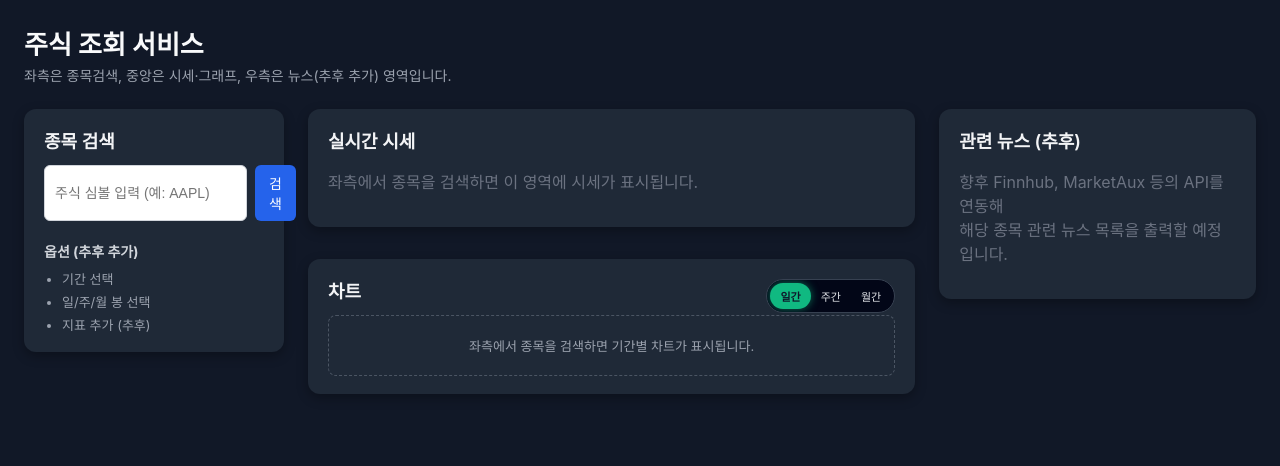
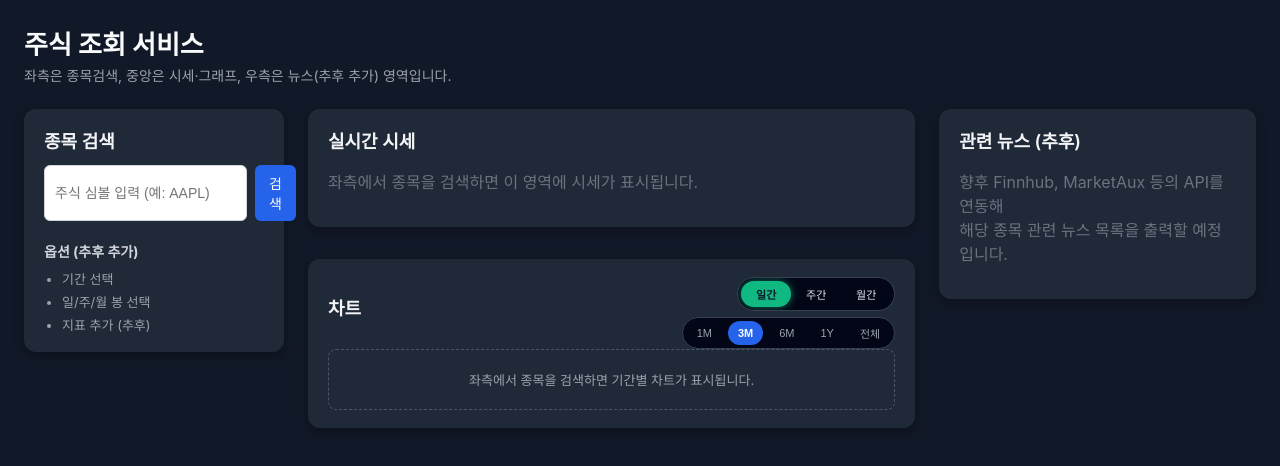
Before and after one commit to Jywan/stock-app, a React (Vite) app in the folder frontend/: page / in a window 1280 px wide. Shown: the top 466 px of the page. Built offline with nearby package versions, Linux system fonts and the light colour scheme.

Commit message:
차트 내 상세 기간 스크립트 추가

```diff
--- /dev/null
+++ b/frontend/src/components/StockChartPanel/StockChartPanel.css
@@ -0,0 +1,112 @@
+/* ============================
+   차트 패널 헤더
+   ============================ */
+   .panel-header-row {
+    display: flex;
+    justify-content: space-between;
+    align-items: center;
+    gap: 12px;
+}
+
+/* 타임프레임 + 기간 필터 묶음 */
+.chart-header-controls {
+    display: flex;
+    flex-direction: column;
+    align-items: flex-end;
+    gap: 6px;
+}
+
+/* ============================
+   타임프레임 토글 (일간/주간/월간)
+   ============================ */
+.timeframe-toggle {
+    position: relative;
+    display: inline-flex;
+    background-color: #020617;
+    padding: 3px;
+    border-radius: 999px;
+    border: 1px solid #374151;
+    overflow: hidden;
+    min-width: 150px;
+}
+
+.timeframe-indicator {
+    position: absolute;
+    top: 3px;
+    bottom: 3px;
+    left: 3px;
+    width: calc((100% - 6px) / 3);
+    border-radius: 999px;
+    background-color: #10b981;
+    box-shadow: 0 0 8px rgba(16,185,129,0.6);
+    transition: transform 0.25s ease;
+    z-index: 0;
+}
+
+/* 상태별 indicator 위치 */
+.timeframe-toggle.timeframe-daily .timeframe-indicator { transform: translateX(0); }
+.timeframe-toggle.timeframe-weekly .timeframe-indicator { transform: translateX(100%); }
+.timeframe-toggle.timeframe-monthly .timeframe-indicator { transform: translateX(200%); }
+
+.tf-btn {
+    position: relative;
+    z-index: 1;
+    flex: 1;
+    border: none;
+    padding: 5px 10px;
+    font-size: 11px;
+    background: transparent;
+    border-radius: 999px;
+    color: #e5e7eb;
+    cursor: pointer;
+    white-space: nowrap;
+}
+
+.tf-btn.active {
+    color: #0f172a;
+    font-weight: 600;
+}
+
+/* ============================
+   기간 필터 토글 (1M/3M/6M/1Y/ALL)
+   ============================ */
+.range-toggle {
+    display: inline-flex;
+    gap: 6px;
+    background-color: #020617;
+    padding: 3px 4px;
+    border-radius: 999px;
+    border: 1px solid #374151;
+}
+
+.range-btn {
+    border: none;
+    padding: 4px 10px;
+    font-size: 11px;
+    border-radius: 999px;
+    background: transparent;
+    color: #9ca3af;
+    cursor: pointer;
+    transition: background-color 0.15s ease, color 0.15s ease;
+}
+
+.range-btn:hover:not(.active) {
+    background-color: #1f2937;
+    color: #e5e7eb;
+}
+
+.range-btn.active {
+    background-color: #2563eb;
+    color: #f9fafb;
+    font-weight: 600;
+}
+
+/* fade-in for chart */
+.fade-in {
+    animation: fade-in-up 0.25s ease-out;
+}
+
+@keyframes fade-in-up {
+    from { opacity: 0; transform: translateY(6px); }
+    to   { opacity: 1; transform: translateY(0); }
+}
--- a/frontend/src/components/StockChartPanel/StockChartPanel.tsx
+++ b/frontend/src/components/StockChartPanel/StockChartPanel.tsx
@@ -1,6 +1,10 @@
+import { useState, useMemo } from "react";
 import StockChart from "../StockChart/StockChart";
 import type { DailyCandle } from "../../types/StockTypes";
 import type { Timeframe } from "../../api/StockApi";
+import "./StockChartPanel.css";
+
+type RangeOption = "1M" | "3M" | "6M" | "1Y" | "ALL";
 
 interface Props {
     symbol: string | null;
@@ -10,44 +14,122 @@ interface Props {
     onChangeTimeframe: (next: Timeframe) => void;
 }
 
-function StockChartPanel({symbol, daily, timeframe, loading, onChangeTimeframe,}: Props) {
+function StockChartPanel({
+    symbol,
+    daily,
+    timeframe,
+    loading,
+    onChangeTimeframe,
+}: Props) {
+    const [range, setRange] = useState<RangeOption>("3M");
+
+    // 기간 필터 적용
+    const filteredData = useMemo(() => {
+        if (!daily || daily.length === 0) return [];
+
+        if (range === "ALL") return daily;
+
+        const now = new Date();
+        const days =
+            range === "1M" ? 30 :
+            range === "3M" ? 90 :
+            range === "6M" ? 180 :
+            365;
+
+        const cutoff = new Date(now.getTime() - days * 24 * 60 * 60 * 1000);
+
+        return daily.filter(candle => {
+            const d = new Date(candle.date);
+            return d >= cutoff;
+        });
+    }, [daily, range]);
+
     return (
         <div className="panel" style={{ marginTop: 16 }}>
             <div className="panel-header-row">
                 <h2 className="panel-title">차트</h2>
+
+                <div className="chart-header-controls">
+                    {/* === 타임프레임 토글 === */}
                     <div className={`timeframe-toggle timeframe-${timeframe.toLowerCase()}`}>
                         <div className="timeframe-indicator" />
-                            <button className={`tf-btn ${timeframe === "DAILY" ? "active" : ""}`}
+
+                        <button
+                            className={`tf-btn ${timeframe === "DAILY" ? "active" : ""}`}
                             onClick={() => onChangeTimeframe("DAILY")}
                             disabled={loading}
                         >
                             일간
                         </button>
-                            <button className={`tf-btn ${timeframe === "WEEKLY" ? "active" : ""}`}
+                        <button
+                            className={`tf-btn ${timeframe === "WEEKLY" ? "active" : ""}`}
                             onClick={() => onChangeTimeframe("WEEKLY")}
                             disabled={loading}
                         >
                             주간
                         </button>
-                            <button className={`tf-btn ${timeframe === "MONTHLY" ? "active" : ""}`}
+                        <button
+                            className={`tf-btn ${timeframe === "MONTHLY" ? "active" : ""}`}
                             onClick={() => onChangeTimeframe("MONTHLY")}
                             disabled={loading}
                         >
                             월간
                         </button>
                     </div>
+
+                    {/* === 기간 필터 === */}
+                    <div className="range-toggle">
+                        <button
+                            className={`range-btn ${range === "1M" ? "active" : ""}`}
+                            onClick={() => setRange("1M")}
+                            disabled={loading}
+                        >
+                            1M
+                        </button>
+                        <button
+                            className={`range-btn ${range === "3M" ? "active" : ""}`}
+                            onClick={() => setRange("3M")}
+                            disabled={loading}
+                        >
+                            3M
+                        </button>
+                        <button
+                            className={`range-btn ${range === "6M" ? "active" : ""}`}
+                            onClick={() => setRange("6M")}
+                            disabled={loading}
+                        >
+                            6M
+                        </button>
+                        <button
+                            className={`range-btn ${range === "1Y" ? "active" : ""}`}
+                            onClick={() => setRange("1Y")}
+                            disabled={loading}
+                        >
+                            1Y
+                        </button>
+                        <button
+                            className={`range-btn ${range === "ALL" ? "active" : ""}`}
+                            onClick={() => setRange("ALL")}
+                            disabled={loading}
+                        >
+                            전체
+                        </button>
+                    </div>
+                </div>
             </div>
 
-                    {daily.length > 0 && symbol ? (
-                        <div className="fade-in" key={`${symbol}-${timeframe}`}>
-                            <StockChart symbol={symbol} data={daily} darkMode={true} />
-                        </div> ) : (
+            {/* === 차트 본문 === */}
+            {filteredData.length > 0 && symbol ? (
+                <div className="fade-in" key={`${symbol}-${timeframe}-${range}`}>
+                    <StockChart symbol={symbol} data={filteredData} darkMode={true} />
+                </div>
+            ) : (
                 <div className="chart-placeholder">
                     좌측에서 종목을 검색하면 기간별 차트가 표시됩니다.
                 </div>
             )}
         </div>
-    )
+    );
 }
 
 export default StockChartPanel;
--- a/frontend/src/pages/Hompage.css
+++ b/frontend/src/pages/Hompage.css
@@ -99,78 +99,6 @@
     }
 }
 
-.panel-header-row {
-    display: flex;
-    justify-content: space-between;
-    align-items: center;
-    gap: 12px;
-}
-
-/* 전체 토글 컨테이너 */
-.timeframe-toggle {
-    position: relative;
-    display: inline-flex;
-    align-items: stretch;
-    gap: 0;
-    background-color: #020617;
-    padding: 3px;
-    border-radius: 999px;
-    border: 1px solid #374151;
-    overflow: hidden;
-}
-
-/* 뒤에서 슬라이드되는 초록 바 */
-.timeframe-indicator {
-    position: absolute;
-    top: 3px;
-    bottom: 3px;
-    left: 3px;
-    width: calc((100% - 6px) / 3); /* 3개 버튼 기준 */
-    border-radius: 999px;
-    background-color: #10b981;
-    box-shadow: 0 0 8px rgba(16, 185, 129, 0.6);
-    transition: transform 0.2s ease;
-    z-index: 0;
-}
-
-/* 각 상태별 위치 이동 */
-.timeframe-toggle.timeframe-daily .timeframe-indicator {
-    transform: translateX(0);
-}
-
-.timeframe-toggle.timeframe-weekly .timeframe-indicator {
-    transform: translateX(100%);
-}
-
-.timeframe-toggle.timeframe-monthly .timeframe-indicator {
-    transform: translateX(200%);
-}
-
-/* 버튼들 */
-.tf-btn {
-    position: relative;
-    z-index: 1;
-    flex: 1;
-    border: none;
-    padding: 5px 10px;
-    font-size: 11px;
-    border-radius: 999px;
-    background-color: transparent;
-    color: #e5e7eb;              /* 기본은 항상 잘 보이는 밝은 회색 */
-    cursor: pointer;
-    transition: color 0.15s ease;
-}
-
-.tf-btn:hover:not(.active) {
-    color: #f9fafb;
-}
-
-/* 활성 버튼만 폰트 강조 */
-.tf-btn.active {
-    color: #0f172a;
-    font-weight: 600;
-}
-
 /* 패널 엔트리 애니메이션: 왼쪽에서 슬라이드 + 페이드인 */
 @keyframes panel-enter-from-left {
     from {
```
Lines whose indentation alone changed are shown as unchanged.
